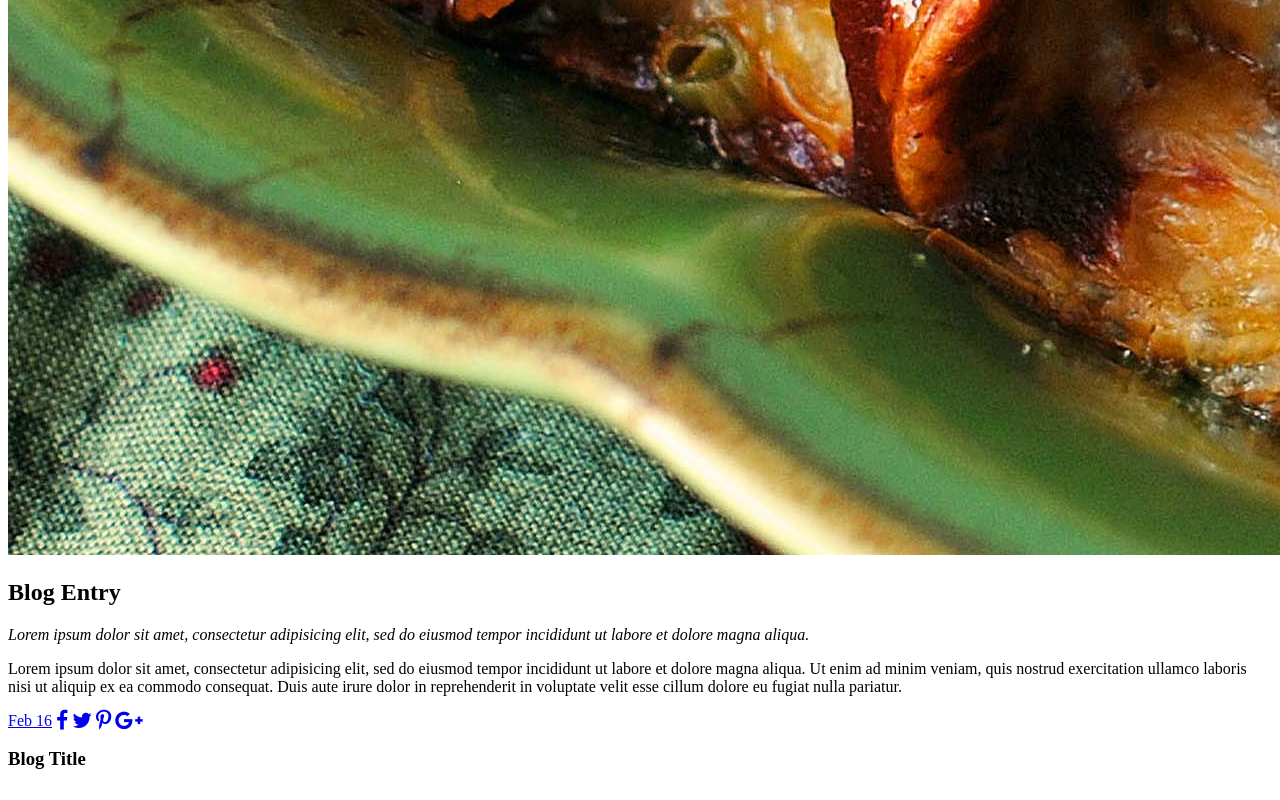
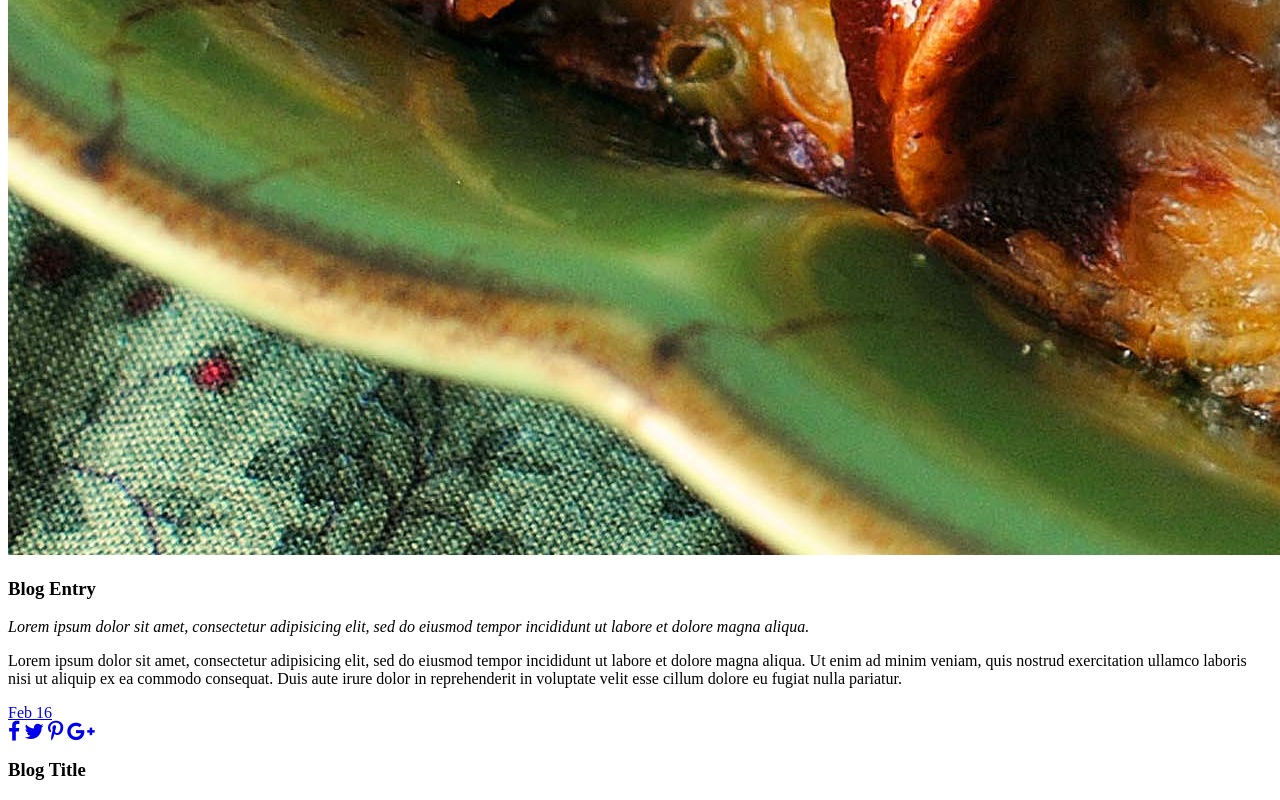
Before and after one commit to OskarRadon/sass-code-review, a plain HTML site: page index.html in a window 1280 px wide. Shown: the part 2122-2922 px from the top of the page. Drawn offline with Linux system fonts and the light colour scheme.

Commit message:
Add section and take detail div outside of article

```diff
--- a/index.html
+++ b/index.html
@@ -18,21 +18,23 @@
     <main>
       <article>
         <img src="img/enchiladas.jpg" alt="" />
-        <h1>Blog Entry</h1>
+        <h3>Blog Entry</h3>
         <i>
           Lorem ipsum dolor sit amet, consectetur adipisicing elit, sed do eiusmod tempor incididunt ut labore et dolore magna aliqua.
         </i>
         <p>
           Lorem ipsum dolor sit amet, consectetur adipisicing elit, sed do eiusmod tempor incididunt ut labore et dolore magna aliqua. Ut enim ad minim veniam, quis nostrud exercitation ullamco laboris nisi ut aliquip ex ea commodo consequat. Duis aute irure dolor in reprehenderit in voluptate velit esse cillum dolore eu fugiat nulla pariatur.
         </p>
-        <div class="detail">
-          <a href="#" class="date">Feb 16</a>
+      </article>
+      <div class="detail">
+        <a href="#" class="date">Feb 16</a>
+        <section class="social">
           <a href="#"><i class="fa fa-lg fa-facebook-f"></i></a>
           <a href="#"><i class="fa fa-lg fa-twitter"></i></a>
           <a href="#"><i class="fa fa-lg fa-pinterest-p"></i></a>
           <a href="#"><i class="fa fa-lg fa-google-plus"></i></a>
-        </div>
-      </article>
+        </section>
+      </div>
     </main>
     <footer>
       <div class="description">
```
